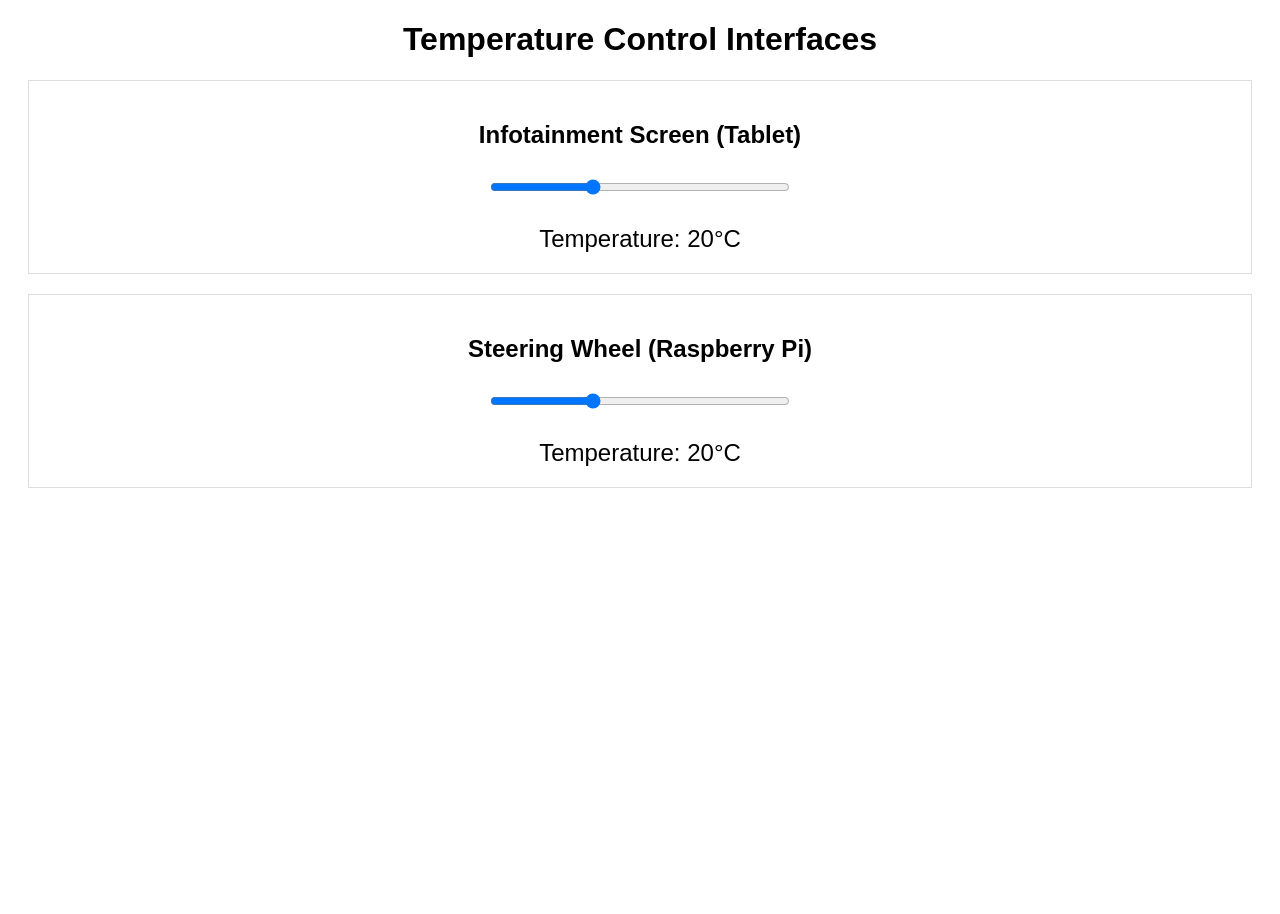
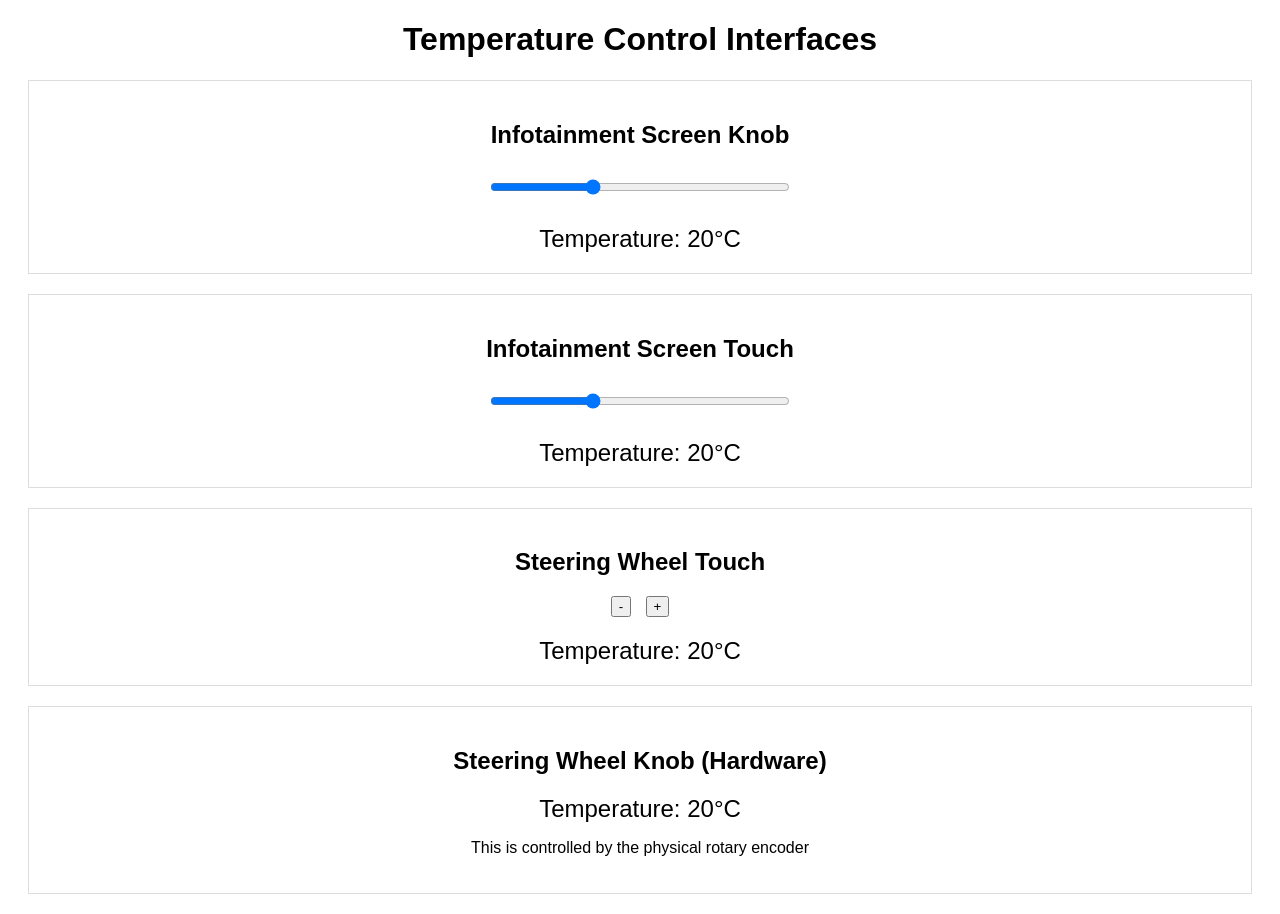
Before and after one commit to mohdhisham24/ThesisWebapp, a Flask app: page /participant.html in a window 1280 px wide. Before the commit the page ends 488 px from the top, so only its background shows below. Run offline with Flask 3, Linux system fonts and the light colour scheme; some libraries are stand-ins or nearby versions.

Commit message:
steering wheel rotatory module added

```diff
--- a/app.py
+++ b/app.py
@@ -39,7 +39,13 @@ def end():
 @socketio.on('temperature_update')
 def handle_temperature_update(data):
     global current_temperature
-    current_temperature = int(data['temperature'])
+    if 'temperature' in data:
+        current_temperature = int(data['temperature'])
+    elif 'value' in data:
+        # For steering wheel touch buttons
+        current_temperature += int(data['value'])
+        current_temperature = max(15, min(30, current_temperature))
+
     interface = data['interface']
     log_interaction(current_participant, interface, 'Change Temperature', current_temperature, start_time)
     emit('temperature_sync', {'temperature': current_temperature}, broadcast=True)
--- a/templates/participant.html
+++ b/templates/participant.html
@@ -7,52 +7,73 @@
         .interface { margin: 20px; padding: 20px; border: 1px solid #ddd; }
         .slider { width: 300px; margin: 10px auto; }
         .temperature { font-size: 24px; margin-top: 20px; }
+        .button-container { margin-top: 10px; }
+        .temp-button { margin: 0 5px; }
     </style>
 </head>
 <body>
     <h1>Temperature Control Interfaces</h1>
 
     <div class="interface">
-        <h2>Infotainment Screen (Tablet)</h2>
-        <input type="range" id="infotainmentSlider" class="slider" min="15" max="30" value="20">
-        <div class="temperature" id="infotainmentTemp">Temperature: 20°C</div>
+        <h2>Infotainment Screen Knob</h2>
+        <input type="range" id="infotainmentKnobSlider" class="slider" min="15" max="30" value="20">
+        <div class="temperature" id="infotainmentKnobTemp">Temperature: 20°C</div>
     </div>
 
     <div class="interface">
-        <h2>Steering Wheel (Raspberry Pi)</h2>
-        <input type="range" id="steeringWheelSlider" class="slider" min="15" max="30" value="20">
-        <div class="temperature" id="steeringWheelTemp">Temperature: 20°C</div>
+        <h2>Infotainment Screen Touch</h2>
+        <input type="range" id="infotainmentTouchSlider" class="slider" min="15" max="30" value="20">
+        <div class="temperature" id="infotainmentTouchTemp">Temperature: 20°C</div>
+    </div>
+
+    <div class="interface">
+        <h2>Steering Wheel Touch</h2>
+        <div class="button-container">
+            <button class="temp-button" onclick="updateTemperature('Steering Wheel Touch', -1)">-</button>
+            <button class="temp-button" onclick="updateTemperature('Steering Wheel Touch', 1)">+</button>
+        </div>
+        <div class="temperature" id="steeringWheelTouchTemp">Temperature: 20°C</div>
+    </div>
+
+    <div class="interface">
+        <h2>Steering Wheel Knob (Hardware)</h2>
+        <div class="temperature" id="steeringWheelKnobTemp">Temperature: 20°C</div>
+        <p>This is controlled by the physical rotary encoder</p>
     </div>
 
     <script src="https://cdnjs.cloudflare.com/ajax/libs/socket.io/4.0.1/socket.io.js"></script>
     <script>
         var socket = io('http://192.168.0.24:5000');
-        var infotainmentSlider = document.getElementById("infotainmentSlider");
-        var steeringWheelSlider = document.getElementById("steeringWheelSlider");
-        var infotainmentTemp = document.getElementById("infotainmentTemp");
-        var steeringWheelTemp = document.getElementById("steeringWheelTemp");
+        var infotainmentKnobSlider = document.getElementById("infotainmentKnobSlider");
+        var infotainmentTouchSlider = document.getElementById("infotainmentTouchSlider");
+        var infotainmentKnobTemp = document.getElementById("infotainmentKnobTemp");
+        var infotainmentTouchTemp = document.getElementById("infotainmentTouchTemp");
+        var steeringWheelTouchTemp = document.getElementById("steeringWheelTouchTemp");
+        var steeringWheelKnobTemp = document.getElementById("steeringWheelKnobTemp");
 
-        function updateTemperature(slider, tempDisplay, interface) {
-            tempDisplay.innerHTML = "Temperature: " + slider.value + "°C";
+        function updateTemperature(interface, value) {
             socket.emit('temperature_update', {
-                temperature: slider.value,
+                temperature: value,
                 interface: interface
             });
         }
 
-        infotainmentSlider.oninput = function() {
-            updateTemperature(this, infotainmentTemp, 'Infotainment Screen');
+        infotainmentKnobSlider.oninput = function() {
+            updateTemperature('Infotainment Screen Knob', this.value);
         }
 
-        steeringWheelSlider.oninput = function() {
-            updateTemperature(this, steeringWheelTemp, 'Steering Wheel');
+        infotainmentTouchSlider.oninput = function() {
+            updateTemperature('Infotainment Screen Touch', this.value);
         }
 
         socket.on('temperature_sync', function(data) {
-            infotainmentSlider.value = data.temperature;
-            steeringWheelSlider.value = data.temperature;
-            infotainmentTemp.innerHTML = "Temperature: " + data.temperature + "°C";
-            steeringWheelTemp.innerHTML = "Temperature: " + data.temperature + "°C";
+            var temp = data.temperature;
+            infotainmentKnobSlider.value = temp;
+            infotainmentTouchSlider.value = temp;
+            infotainmentKnobTemp.innerHTML = "Temperature: " + temp + "°C";
+            infotainmentTouchTemp.innerHTML = "Temperature: " + temp + "°C";
+            steeringWheelTouchTemp.innerHTML = "Temperature: " + temp + "°C";
+            steeringWheelKnobTemp.innerHTML = "Temperature: " + temp + "°C";
         });
 
         socket.on('experiment_started', function(data) {
```
